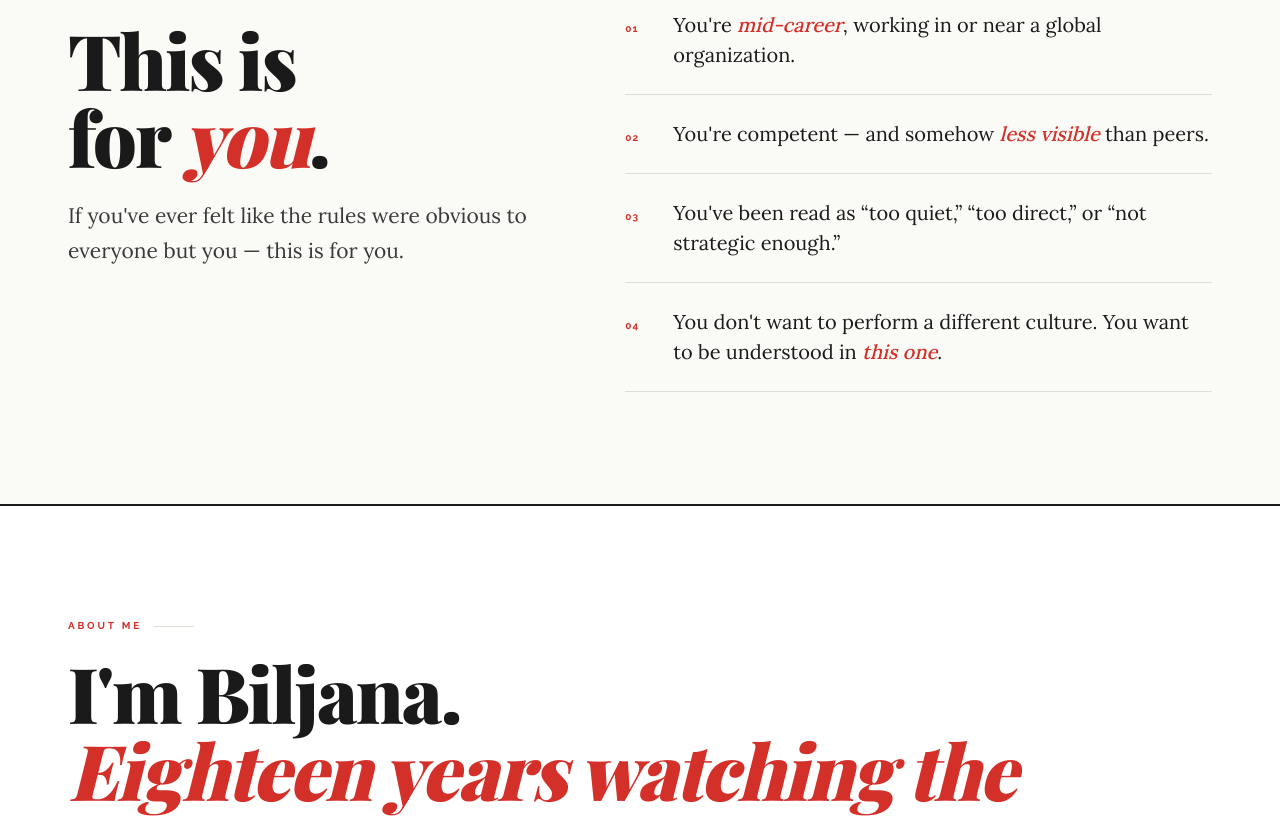
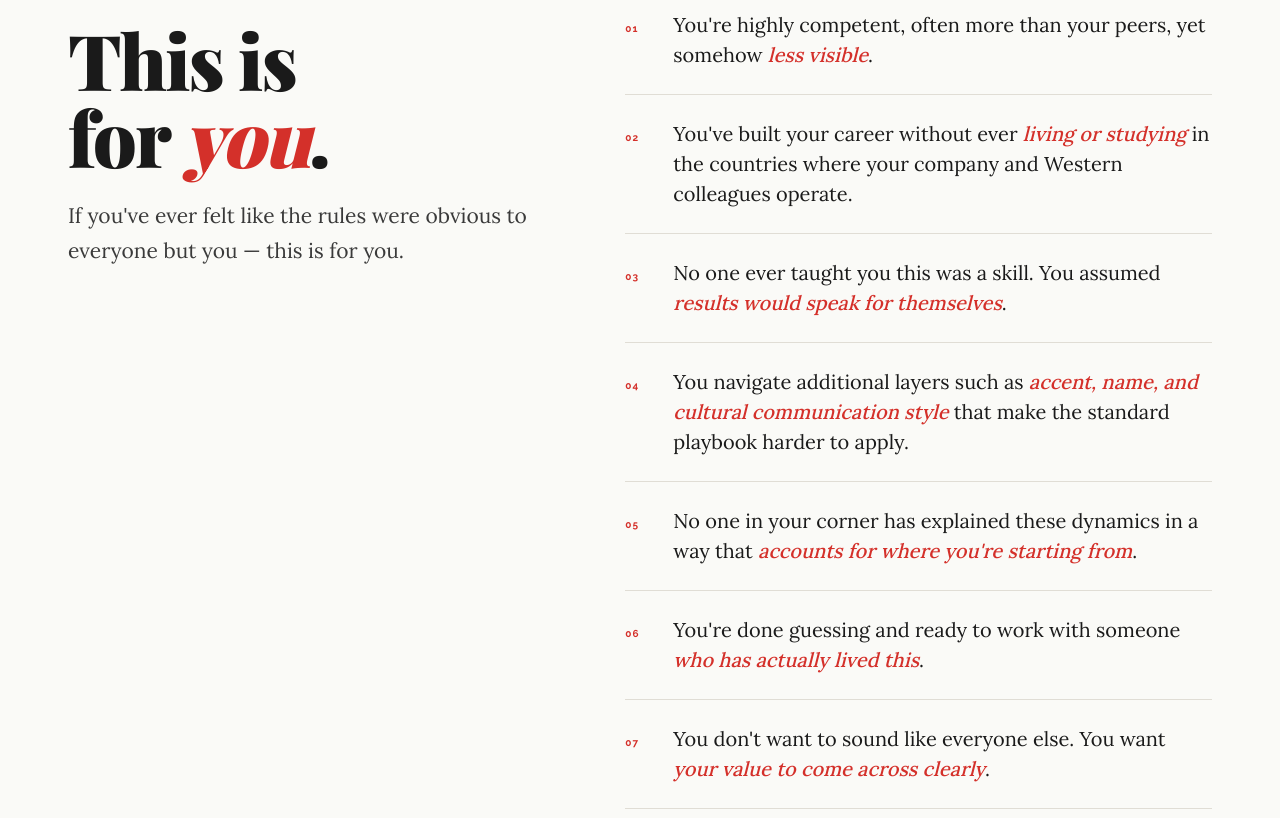
Before and after one commit to biljanatasetovikj-boop/InvisibleRules, a Next.js app: page / in a window 1280 px wide. Shown: the part 2865-3683 px from the top of the page. Built offline with nearby package versions, Linux system fonts and the light colour scheme; a web font is replaced by a local one.

Commit message:
expand Who Is This For list to 7 items with new copy

```diff
--- a/components/WhoIHelp.tsx
+++ b/components/WhoIHelp.tsx
@@ -35,9 +35,12 @@ export default function WhoIHelp() {
                   01
                 </span>
                 <span className="font-body text-xl leading-[1.5] text-[#1a1a1a]">
-                  You&apos;re{" "}
-                  <em className="italic text-[#d4302a] font-medium">mid-career</em>, working in or
-                  near a global organization.
+                  You&apos;re highly competent, often more than your peers, yet
+                  somehow{" "}
+                  <em className="italic text-[#d4302a] font-medium">
+                    less visible
+                  </em>
+                  .
                 </span>
               </li>
               <li className="py-6 flex gap-5 items-baseline border-b border-[#e0ddd5]">
@@ -45,8 +48,12 @@ export default function WhoIHelp() {
                   02
                 </span>
                 <span className="font-body text-xl leading-[1.5] text-[#1a1a1a]">
-                  You&apos;re competent — and somehow{" "}
-                  <em className="italic text-[#d4302a] font-medium">less visible</em> than peers.
+                  You&apos;ve built your career without ever{" "}
+                  <em className="italic text-[#d4302a] font-medium">
+                    living or studying
+                  </em>{" "}
+                  in the countries where your company and Western colleagues
+                  operate.
                 </span>
               </li>
               <li className="py-6 flex gap-5 items-baseline border-b border-[#e0ddd5]">
@@ -54,8 +61,11 @@ export default function WhoIHelp() {
                   03
                 </span>
                 <span className="font-body text-xl leading-[1.5] text-[#1a1a1a]">
-                  You&apos;ve been read as &ldquo;too quiet,&rdquo; &ldquo;too direct,&rdquo; or
-                  &ldquo;not strategic enough.&rdquo;
+                  No one ever taught you this was a skill. You assumed{" "}
+                  <em className="italic text-[#d4302a] font-medium">
+                    results would speak for themselves
+                  </em>
+                  .
                 </span>
               </li>
               <li className="py-6 flex gap-5 items-baseline border-b border-[#e0ddd5]">
@@ -63,8 +73,48 @@ export default function WhoIHelp() {
                   04
                 </span>
                 <span className="font-body text-xl leading-[1.5] text-[#1a1a1a]">
-                  You don&apos;t want to perform a different culture. You want to be understood in{" "}
-                  <em className="italic text-[#d4302a] font-medium">this one</em>.
+                  You navigate additional layers such as{" "}
+                  <em className="italic text-[#d4302a] font-medium">
+                    accent, name, and cultural communication style
+                  </em>{" "}
+                  that make the standard playbook harder to apply.
+                </span>
+              </li>
+              <li className="py-6 flex gap-5 items-baseline border-b border-[#e0ddd5]">
+                <span className="flex-none w-7 pt-1 font-sans text-[10px] font-bold tracking-[0.1em] text-[#d4302a]">
+                  05
+                </span>
+                <span className="font-body text-xl leading-[1.5] text-[#1a1a1a]">
+                  No one in your corner has explained these dynamics in a way
+                  that{" "}
+                  <em className="italic text-[#d4302a] font-medium">
+                    accounts for where you&apos;re starting from
+                  </em>
+                  .
+                </span>
+              </li>
+              <li className="py-6 flex gap-5 items-baseline border-b border-[#e0ddd5]">
+                <span className="flex-none w-7 pt-1 font-sans text-[10px] font-bold tracking-[0.1em] text-[#d4302a]">
+                  06
+                </span>
+                <span className="font-body text-xl leading-[1.5] text-[#1a1a1a]">
+                  You&apos;re done guessing and ready to work with someone{" "}
+                  <em className="italic text-[#d4302a] font-medium">
+                    who has actually lived this
+                  </em>
+                  .
+                </span>
+              </li>
+              <li className="py-6 flex gap-5 items-baseline border-b border-[#e0ddd5]">
+                <span className="flex-none w-7 pt-1 font-sans text-[10px] font-bold tracking-[0.1em] text-[#d4302a]">
+                  07
+                </span>
+                <span className="font-body text-xl leading-[1.5] text-[#1a1a1a]">
+                  You don&apos;t want to sound like everyone else. You want{" "}
+                  <em className="italic text-[#d4302a] font-medium">
+                    your value to come across clearly
+                  </em>
+                  .
                 </span>
               </li>
             </ul>
```
